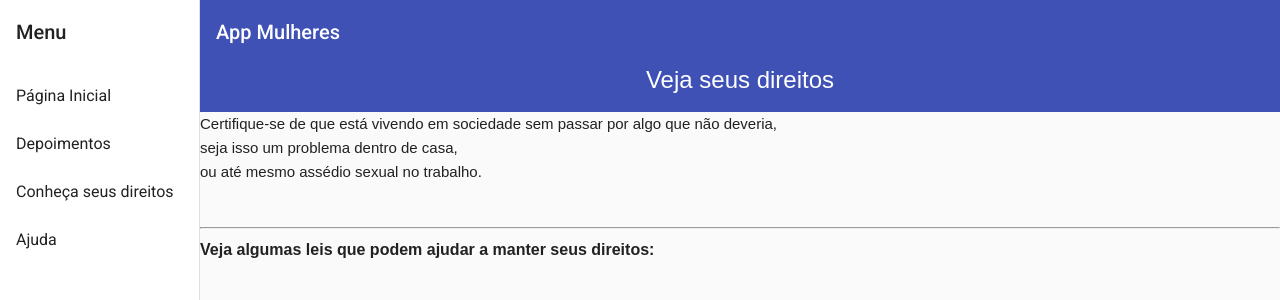
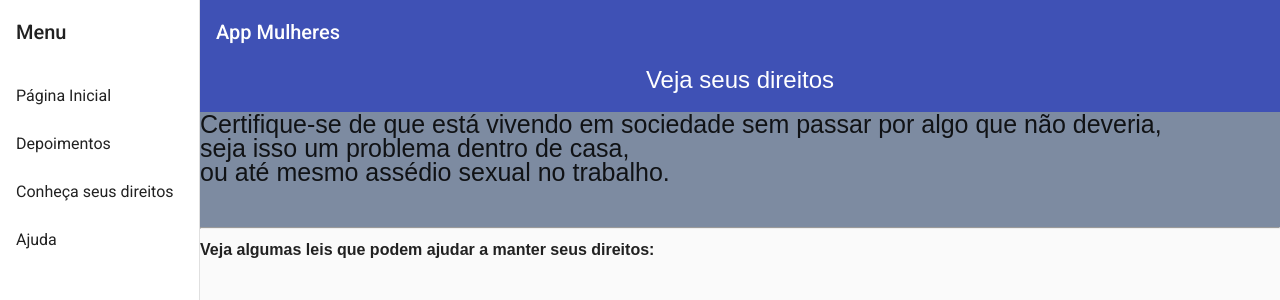
Before and after one commit to Spurng/hackathondecola, an Angular app: page /leis in a window 1280 px wide. Shown: the top 300 px of the page. Built offline with nearby package versions, Linux system fonts and the light colour scheme; no server answers.

Commit message:
ultimas alt

```diff
--- a/src/app/components/home-page/home-page.component.css
+++ b/src/app/components/home-page/home-page.component.css
@@ -1,8 +1,3 @@
-body {
-
-
-}
-
 #ajudawhats
  {
    background-color: red;
@@ -10,9 +5,7 @@ body {
    font-weight: bold;
  }
 
-.titulo {
 
-}
 
 #id {
   display: flex;
@@ -23,3 +16,6 @@ body {
   width: 50vh;
   max-width: 100%;
 }
+img{
+  max-width: 100vw;
+}
--- a/src/app/components/leis-pagina/leis-pagina.component.css
+++ b/src/app/components/leis-pagina/leis-pagina.component.css
@@ -0,0 +1,6 @@
+.vejadir h4{
+  font-size: 25px;
+}
+.vejadir{
+  background-color: #7d8ba1;
+}
--- a/src/app/components/leis-pagina/leis-pagina.component.html
+++ b/src/app/components/leis-pagina/leis-pagina.component.html
@@ -8,12 +8,15 @@ font-family: Arial, Helvetica, sans-serif;
 ">
  Veja seus direitos </h1>
 </div>
+<div class="vejadir">
   <h4 style="font-family: Arial, Helvetica, sans-serif;">
     Certifique-se de que está vivendo em sociedade sem passar por algo que não deveria, <br>
     seja isso um problema dentro de casa, <br>
     ou até mesmo assédio sexual no trabalho.</h4>
   <br>
   <hr>
+</div>
+
 <h3 style="font-family: Arial, Helvetica, sans-serif;"><b>Veja algumas leis que podem ajudar a manter seus direitos:</b></h3>
 
 
```
Lines whose indentation alone changed are shown as unchanged.
